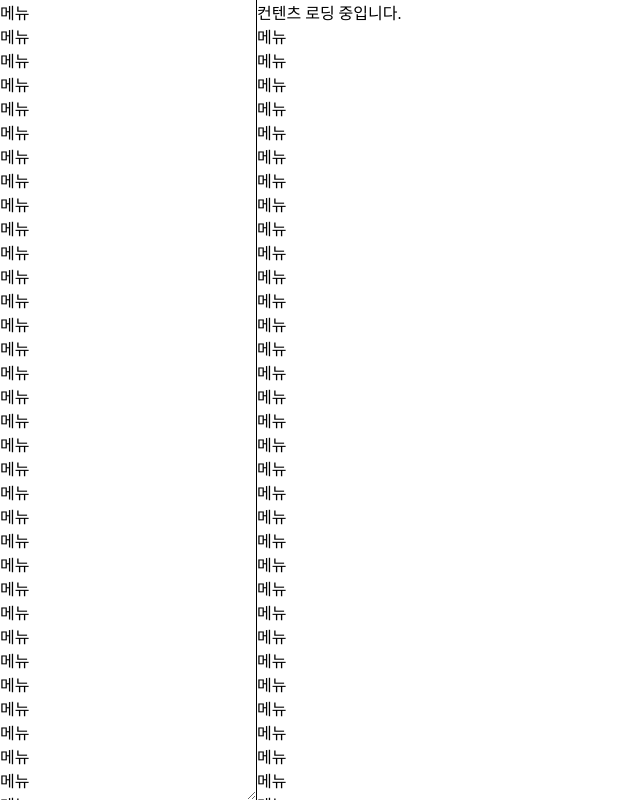
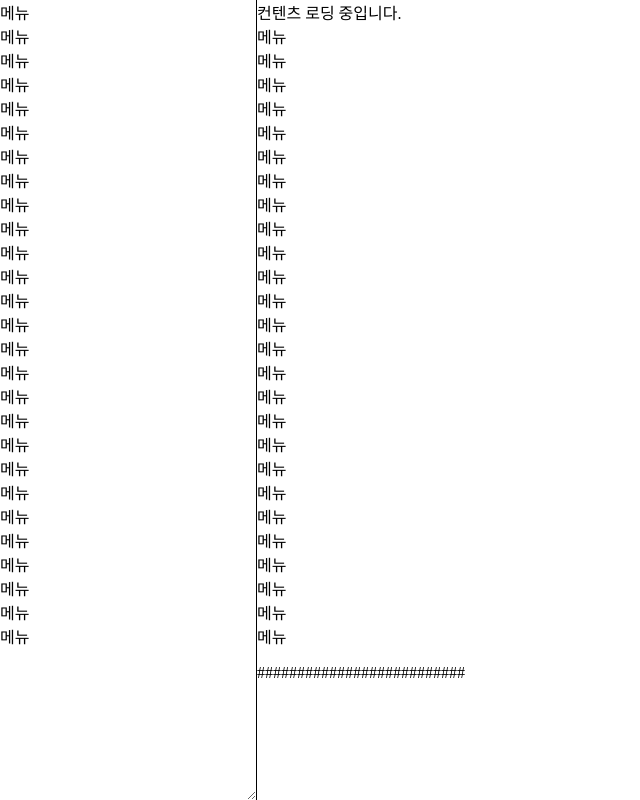
Before and after one commit to eceris/almond, an Angular app: page / in a window 1280 px wide. Shown: the whole page, without its empty margins (0-640 px from the left). Built offline with nearby package versions, Linux system fonts and the light colour scheme.

Commit message:
화면작업
- note 레이아웃
- mock test
- routing

```diff
--- a/src/app/app.component.html
+++ b/src/app/app.component.html
@@ -1,18 +1 @@
-<!--The content below is only a placeholder and can be replaced.-->
-<div class="left">
-  <div class="list">
-  메뉴<br/>
-  메뉴<br/>메뉴<br/>메뉴<br/>메뉴<br/>메뉴<br/>메뉴<br/>메뉴<br/>메뉴<br/>메뉴<br/>메뉴<br/>메뉴<br/>메뉴<br/>메뉴<br/>
-  메뉴<br/>메뉴<br/>메뉴<br/>메뉴<br/>메뉴<br/>메뉴<br/>메뉴<br/>메뉴<br/>메뉴<br/>메뉴<br/>메뉴<br/>메뉴<br/>메뉴<br/>
-  메뉴<br/>메뉴<br/>메뉴<br/>메뉴<br/>메뉴<br/>메뉴<br/>메뉴<br/>메뉴<br/>메뉴<br/>메뉴<br/>메뉴<br/>메뉴<br/>메뉴<br/>
-  메뉴<br/>메뉴<br/>메뉴<br/>메뉴<br/>메뉴<br/>메뉴<br/>메뉴<br/>메뉴<br/>메뉴<br/>메뉴<br/>메뉴<br/>메뉴<br/>메뉴<br/>
-  </div>
-</div>
-<div class="right">컨텐츠 로딩 중입니다.
-  <div class="post">
-  메뉴<br/>메뉴<br/>메뉴<br/>메뉴<br/>메뉴<br/>메뉴<br/>메뉴<br/>메뉴<br/>메뉴<br/>메뉴<br/>메뉴<br/>메뉴<br/>메뉴<br/>
-  메뉴<br/>메뉴<br/>메뉴<br/>메뉴<br/>메뉴<br/>메뉴<br/>메뉴<br/>메뉴<br/>메뉴<br/>메뉴<br/>메뉴<br/>메뉴<br/>메뉴<br/>
-  메뉴<br/>메뉴<br/>메뉴<br/>메뉴<br/>메뉴<br/>메뉴<br/>메뉴<br/>메뉴<br/>메뉴<br/>메뉴<br/>메뉴<br/>메뉴<br/>메뉴<br/>
-  메뉴<br/>메뉴<br/>메뉴<br/>메뉴<br/>메뉴<br/>메뉴<br/>메뉴<br/>메뉴<br/>메뉴<br/>메뉴<br/>메뉴<br/>메뉴<br/>메뉴<br/>
-  </div>
-</div>
+<router-outlet></router-outlet>
--- a/src/app/app.module.ts
+++ b/src/app/app.module.ts
@@ -1,8 +1,14 @@
 import { BrowserModule } from '@angular/platform-browser';
-import { NgModule } from '@angular/core';
+import { NgModule, isDevMode } from '@angular/core';
+// TODO Http Interceptor
+import { HttpClientModule, HttpClient } from '@angular/common/http';
 
 import { AppComponent } from './app.component';
+import { AppRoutingModule } from './app-routing.module';
+
 import { PostComponent } from './post/post.component';
+import { PostService } from './post/post.service';
+import { PostServiceMock } from './post/post.service.mock';
 
 @NgModule({
   declarations: [
@@ -10,9 +16,19 @@ import { PostComponent } from './post/post.component';
     PostComponent
   ],
   imports: [
-    BrowserModule
+    BrowserModule,
+    AppRoutingModule,
+    HttpClientModule
   ],
-  providers: [],
+  providers: [
+    {
+      provide: PostService,
+      useFactory(http: HttpClient) {
+        return isDevMode() ? new PostServiceMock() : new PostService(http);
+      },
+      deps: [HttpClient]
+    }
+  ],
   bootstrap: [AppComponent]
 })
 export class AppModule { }
--- a/src/app/post/post.component.css
+++ b/src/app/post/post.component.css
@@ -0,0 +1,26 @@
+.left {
+    float:left;
+    border-right:1px solid black;
+    width:20%;
+    height:100%;
+    resize: horizontal;
+    overflow: auto;
+}
+.left::-webkit-scrollbar {
+    display: none;
+}
+.left .list {
+    margin: 0px;
+}
+.right {
+    float:none;
+    width: auto;
+    height:100%;
+    overflow: auto;
+}
+.right::-webkit-scrollbar {
+    display: none;
+}
+.right .post {
+    margin: 0px;
+}
--- a/src/app/post/post.component.html
+++ b/src/app/post/post.component.html
@@ -1,3 +1,16 @@
-<p>
-  post works!
-</p>
+<div class="left">
+  <div class="list">
+    메뉴<br/>
+    메뉴<br/>메뉴<br/>메뉴<br/>메뉴<br/>메뉴<br/>메뉴<br/>메뉴<br/>메뉴<br/>메뉴<br/>메뉴<br/>메뉴<br/>메뉴<br/>메뉴<br/>
+    메뉴<br/>메뉴<br/>메뉴<br/>메뉴<br/>메뉴<br/>메뉴<br/>메뉴<br/>메뉴<br/>메뉴<br/>메뉴<br/>메뉴<br/>메뉴<br/>메뉴<br/>
+  </div>
+</div>
+<div class="right">컨텐츠 로딩 중입니다.
+  <div class="post">
+    메뉴<br/>메뉴<br/>메뉴<br/>메뉴<br/>메뉴<br/>메뉴<br/>메뉴<br/>메뉴<br/>메뉴<br/>메뉴<br/>메뉴<br/>메뉴<br/>메뉴<br/>
+    메뉴<br/>메뉴<br/>메뉴<br/>메뉴<br/>메뉴<br/>메뉴<br/>메뉴<br/>메뉴<br/>메뉴<br/>메뉴<br/>메뉴<br/>메뉴<br/>메뉴<br/>
+    <p>
+      {{content}}
+    </p>
+  </div>
+</div>
--- a/src/app/post/post.component.ts
+++ b/src/app/post/post.component.ts
@@ -1,4 +1,5 @@
 import { Component, OnInit } from '@angular/core';
+import { PostService } from './post.service';
 
 @Component({
   selector: 'app-post',
@@ -7,7 +8,14 @@ import { Component, OnInit } from '@angular/core';
 })
 export class PostComponent implements OnInit {
 
-  constructor() { }
+  // TODO Post 객체 생성
+  content: any;
+
+  constructor(private postService: PostService) {
+    postService.get('test').subscribe(data => {
+      this.content = data.content;
+    });
+  }
 
   ngOnInit() {
   }
--- /dev/null
+++ b/src/app/post/post.service.mock.ts
@@ -0,0 +1,12 @@
+import { Injectable } from '@angular/core';
+import { of } from 'rxjs';
+
+@Injectable()
+export class PostServiceMock {
+  constructor() { }
+
+  get(id: string) {
+    return of({ content: "##########################"});
+  }
+
+}
--- /dev/null
+++ b/src/app/post/post.service.ts
@@ -0,0 +1,11 @@
+import { Injectable } from '@angular/core';
+import { HttpClient } from '@angular/common/http';
+
+@Injectable()
+export class PostService {
+  constructor(private http: HttpClient) { }
+
+  get(id: string) {
+    return this.http.get('/api/post/' + id);
+}
+}
```
Also changed, not shown: src/app/app-routing.module.ts (added, +15 -0 lines).
